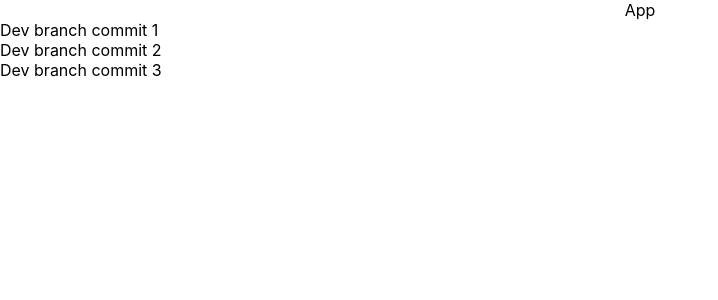
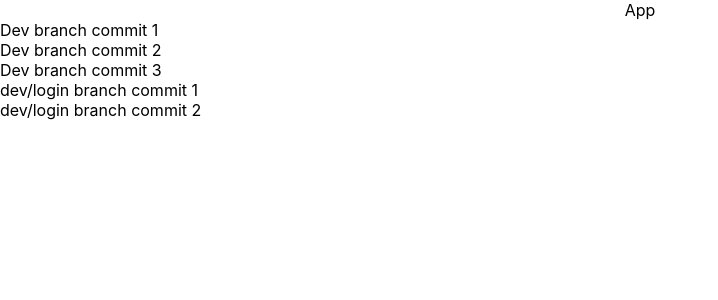
Before and after one commit to nratmie/cra-console, a React (Create React App) app: page / in a window 1280 px wide. Shown: the top 300 px of the page, without its empty margins (0-718 px from the left). Built offline with nearby package versions, Linux system fonts and the light colour scheme.

Commit message:
dev/login c2

```diff
--- a/src/App.tsx
+++ b/src/App.tsx
@@ -16,6 +16,12 @@ function App() {
       <div>
         Dev branch commit 3
       </div>
+      <div>
+        dev/login branch commit 1
+      </div>
+      <div>
+        dev/login branch commit 2
+      </div>
     </>
   );
 }
```
